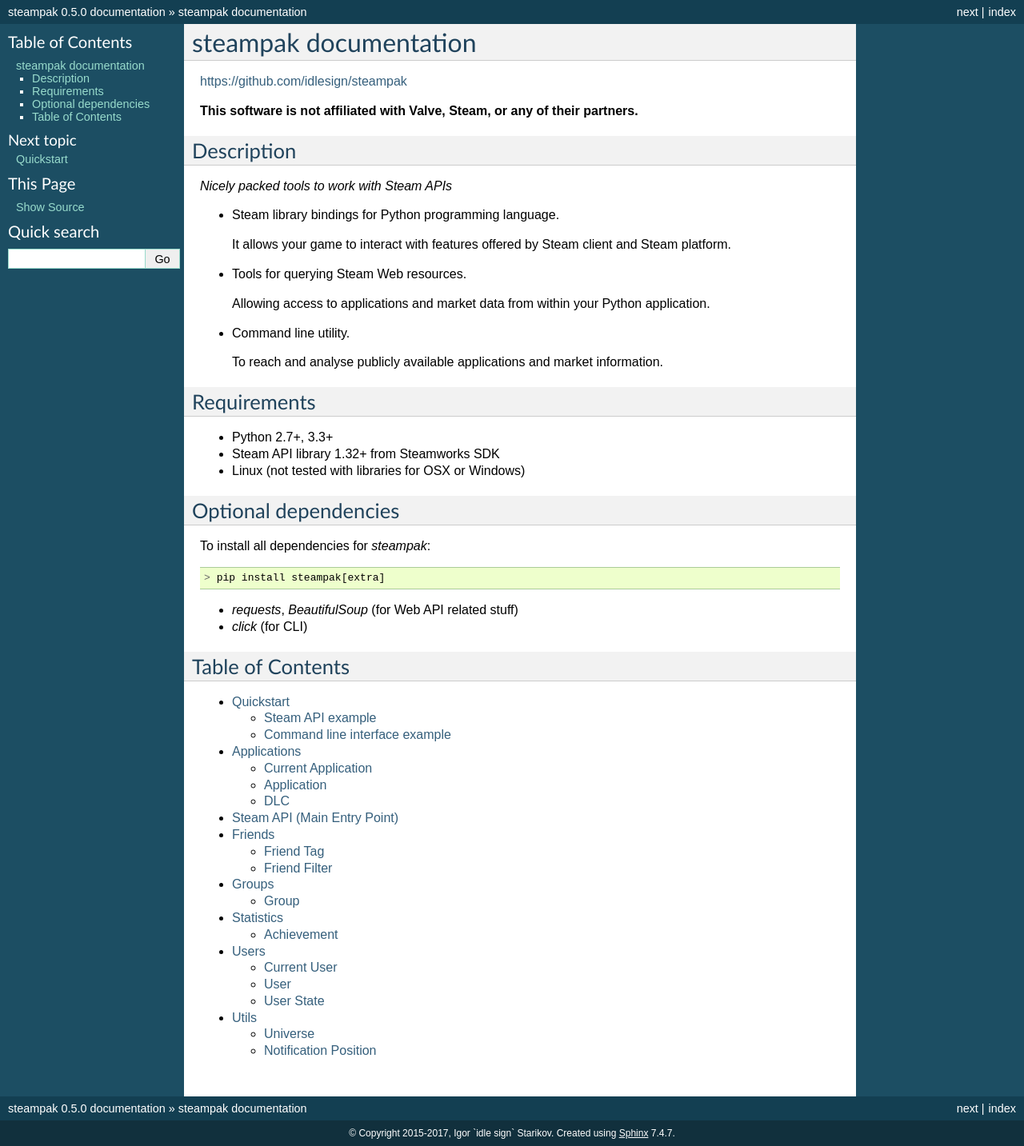
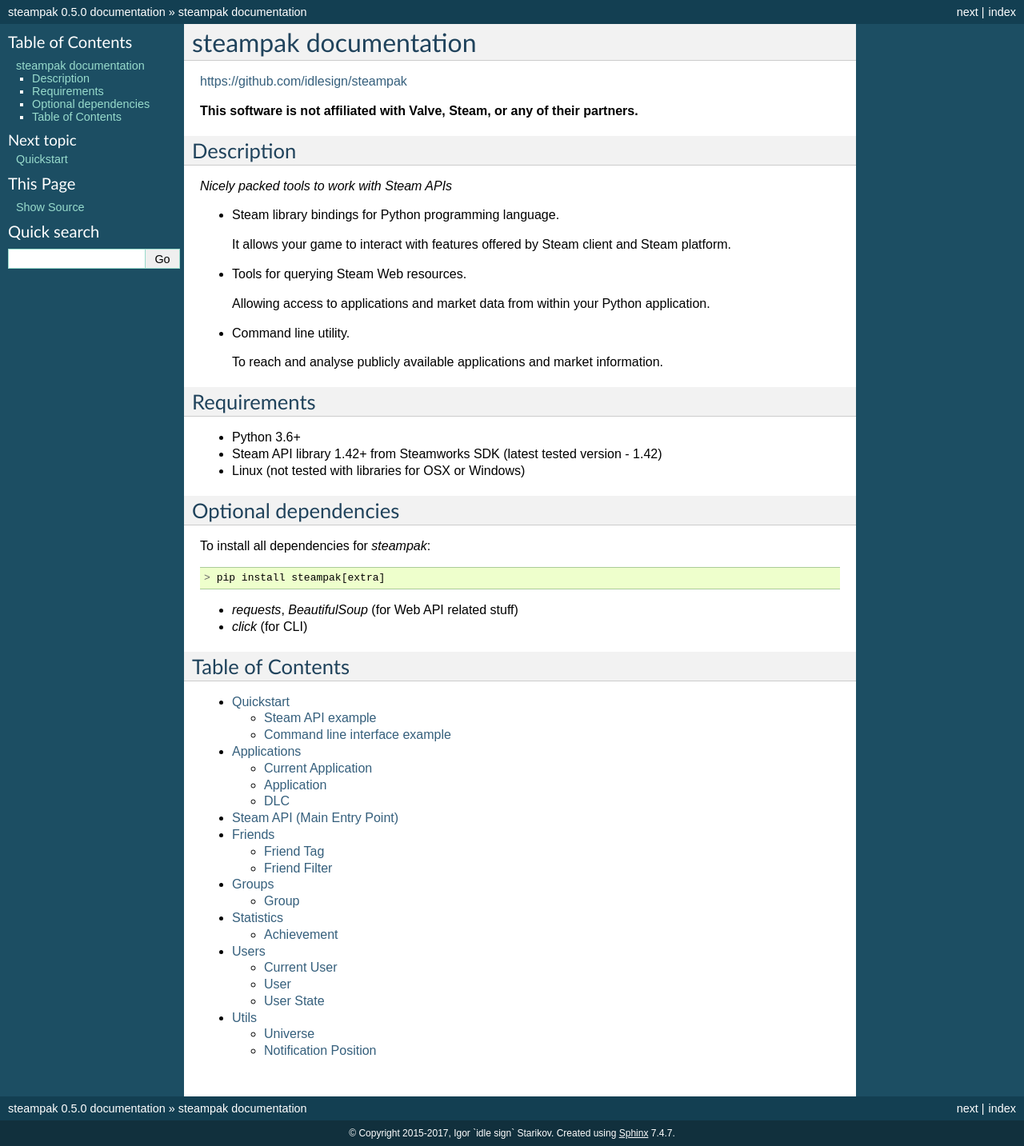
Before and after one commit to idlesign/steampak, a Sphinx documentation site: the page built from docs/source/index.rst, in a window 1280 px wide. Shown: the whole page at 80% size. Built offline with Sphinx 7.4.7, drawn with Linux system fonts in a browser that asks for light colours.

```diff
--- a/docs/source/index.rst
+++ b/docs/source/index.rst
@@ -26,8 +26,8 @@ Description
 Requirements
 ------------
 
-* Python 2.7+, 3.3+
-* Steam API library 1.32+ from Steamworks SDK
+* Python 3.6+
+* Steam API library 1.42+ from Steamworks SDK (latest tested version - 1.42)
 * Linux (not tested with libraries for OSX or Windows)
 
 Optional dependencies
--- a/docs/source/quickstart.rst
+++ b/docs/source/quickstart.rst
@@ -6,7 +6,7 @@ Steam API example
 
 * First a path to steam library file. This library should be provided with your game.
   Library for various OS (`libsteam_api.so` or `steam_api.dll` or `libsteam_api.dylib`) is distributed
-  with Steam SDK available for Steam partners at https://partner.steamgames.com/
+  with Steam SDK available for Steam partners at https://partner.steamgames.com/downloads/list
 
 * Second. Your need to know application (game) identifier provided by Steam.
   Pass it as a parameter or put `steam_appid.txt` file with that ID in your game folder.
```
Also changed, not shown: setup.py (+3 -6 lines).
